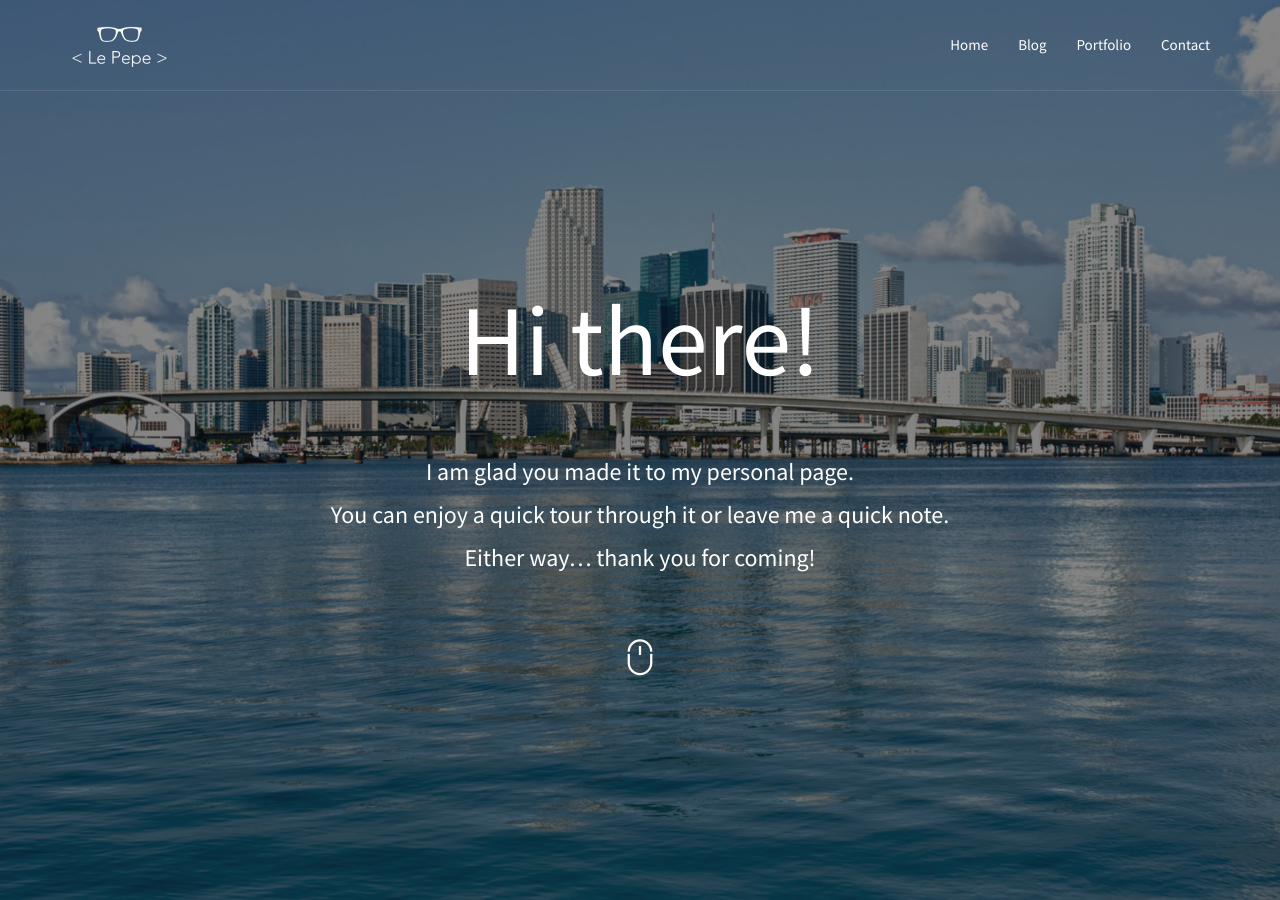
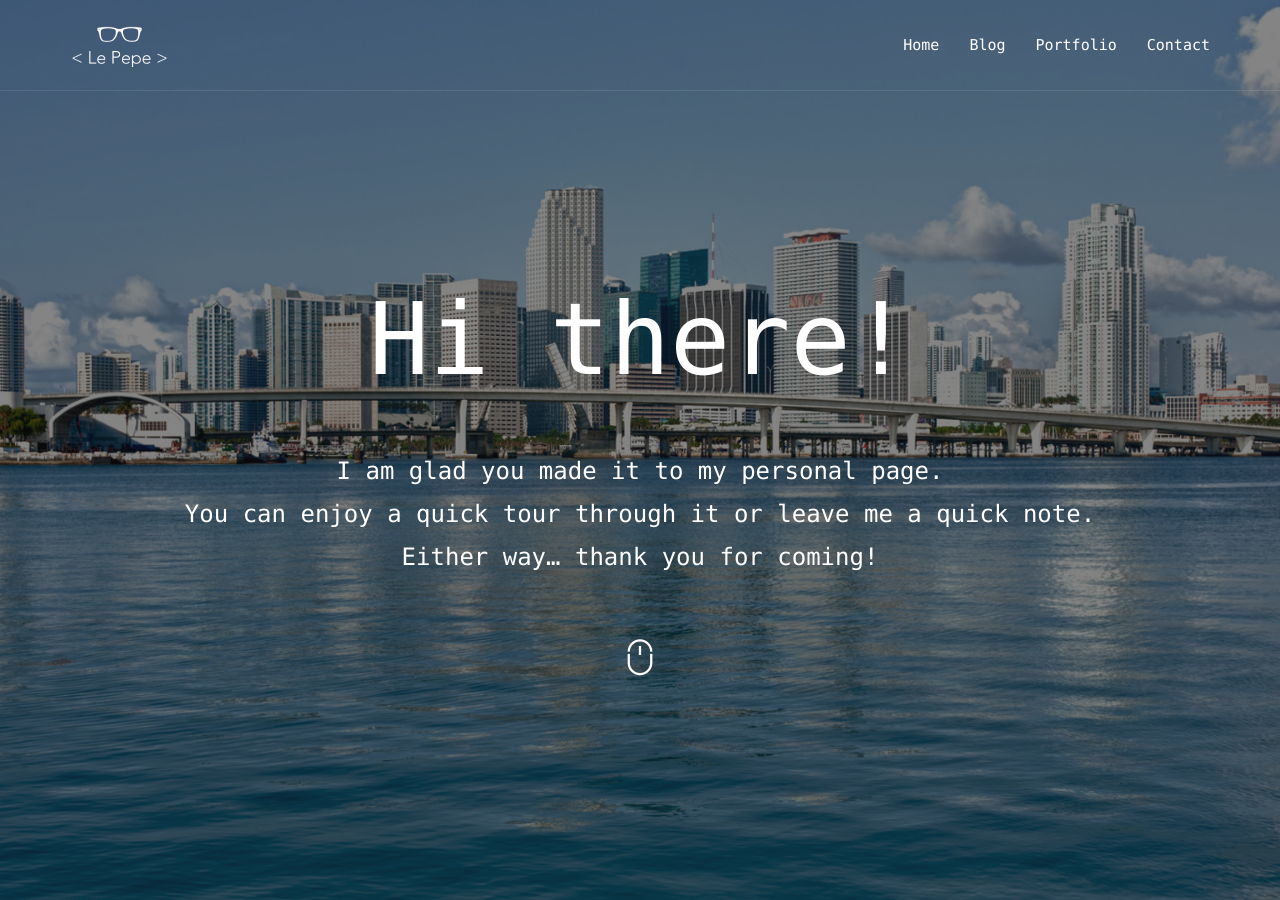
Before and after one commit to lepepe/lepepe.github.io, a Jekyll site: the page built from index.html, in a window 1280 px wide and 900 px high. Built offline with Jekyll 4.4.1, drawn with Linux system fonts in a browser that asks for light colours.

Commit message:
Update font

```diff
--- a/assets/css/style.css
+++ b/assets/css/style.css
@@ -13,7 +13,8 @@
 body {
 	overflow-x: hidden;
 	-ms-overflow-style: scrollbar;
-	font-family: 'Source Sans Pro', serif;
+	/*font-family: 'Source Sans Pro', serif;*/
+	font-family: Consolas, Menlo, Monaco, Lucida Console, Liberation Mono, DejaVu Sans Mono, Bitstream Vera Sans Mono, Courier New, monospace, serif;
 	line-height: 1.8;
 	font-size: 14px;
 	color: #565656;
@@ -44,7 +45,8 @@
 }
 
 h1, h2, h3, h4, h5, h6 {
-	font-family: 'Source Sans Pro', serif;
+	/*font-family: 'Source Sans Pro', serif;*/
+	font-family: Consolas, Menlo, Monaco, Lucida Console, Liberation Mono, DejaVu Sans Mono, Bitstream Vera Sans Mono, Courier New, monospace, serif;
 	margin: 0 0 25px;
 	line-height: 1.4;
 	font-weight: 400;
@@ -202,7 +204,8 @@
 .btn {
 	border-width: 2px;
 	padding: 9px 34px;
-	font-family: 'Source Sans Pro', serif;
+	/*font-family: 'Source Sans Pro', serif;*/
+	font-family: Consolas, Menlo, Monaco, Lucida Console, Liberation Mono, DejaVu Sans Mono, Bitstream Vera Sans Mono, Courier New, monospace, serif;
 	font-weight: 400;
 	font-size: 14px;
 	-webkit-transition: all 0.125s ease-in-out;
```
